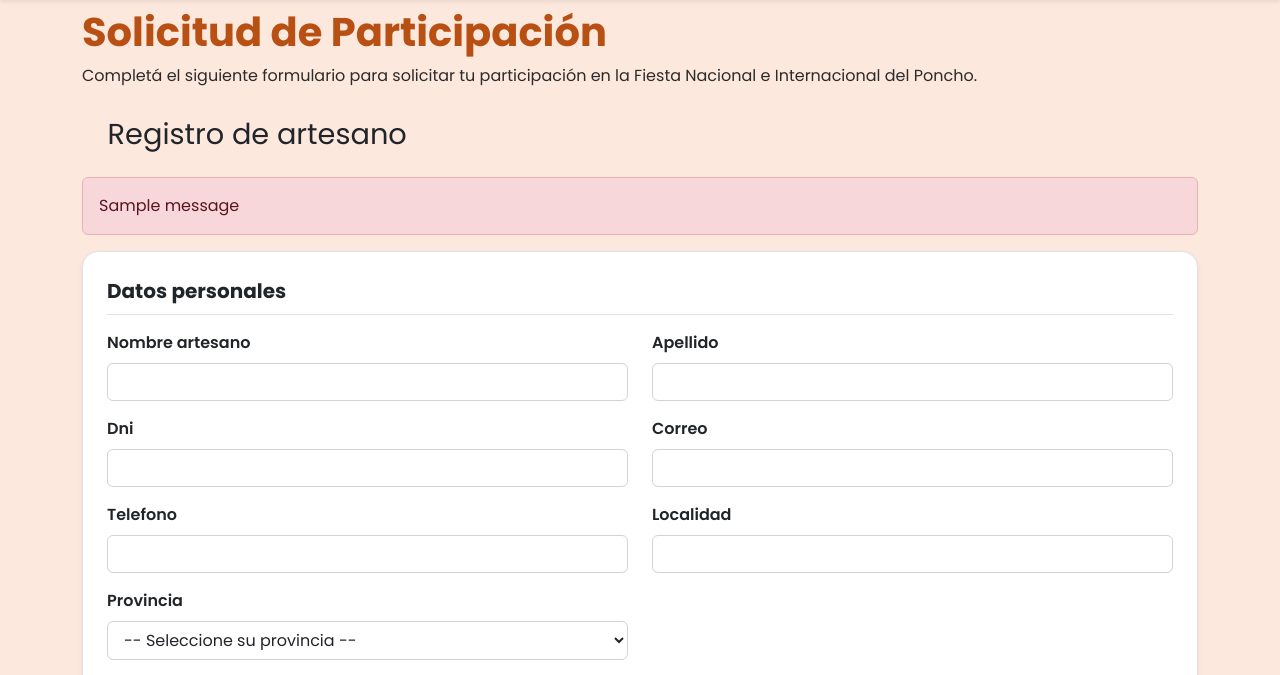
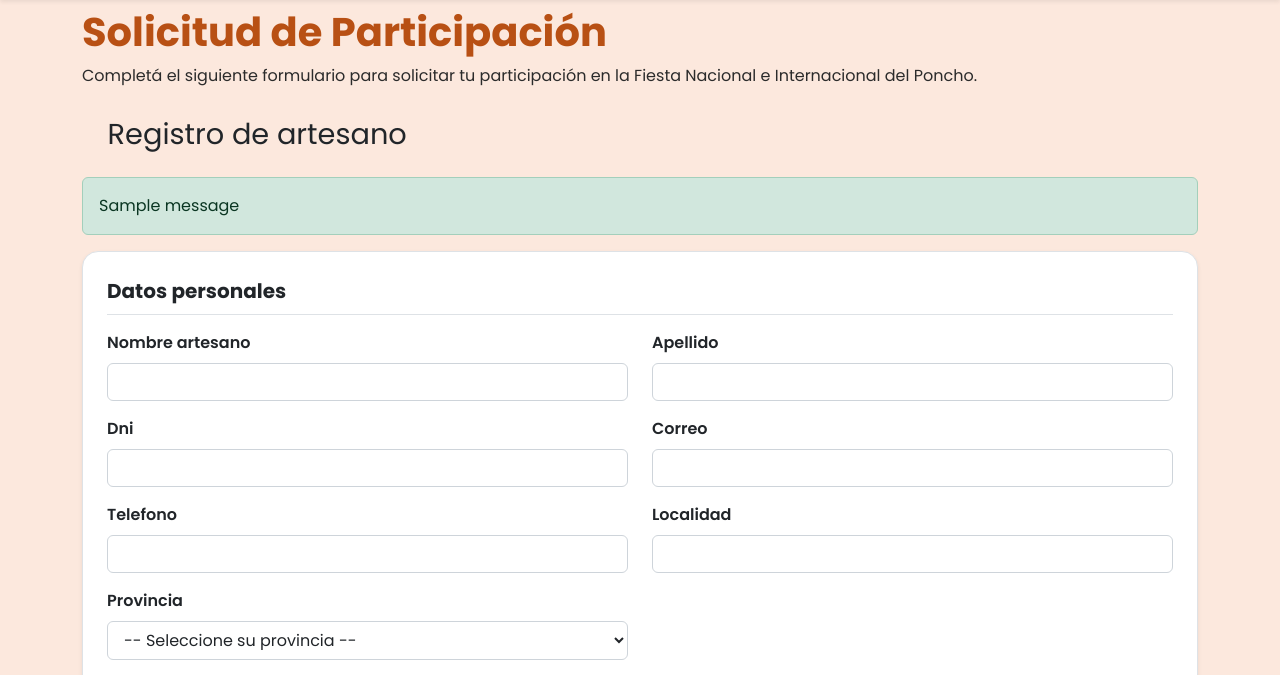
Before and after one commit to J0C4P/TPLaboratorio-Programacion3, a Django app: page /artesano/solicitud/ in a window 1280 px wide. Shown: the part 48-723 px from the top of the page. Run offline with Django 5.2, Linux system fonts and the light colour scheme; tables that the repository leaves empty hold one stand-in row (values such as "Sample post"); one stand-in notice (Sample message) is shown.

Commit message:
Fix elemento alerta html coloreado correctamente

```diff
--- a/Django/ponchoVirtual/ponchoVirtual/apps/artesanos/templates/Crear_art_emp.html
+++ b/Django/ponchoVirtual/ponchoVirtual/apps/artesanos/templates/Crear_art_emp.html
@@ -25,9 +25,11 @@
         <h2>Registro de artesano</h2>
         {% if messages %}
             {% for message in messages %}
-            <div class="alert alert-danger" role="alert">
-                {{ message }}
-            </div>
+                {% if message.tags == 'success' %}
+                    <div class="mb-3 alert alert-success" role="alert">{{message}}</div>
+                {% else %}
+                    <div class="mb-3 alert alert-danger" role="alert">{{message}}</div>
+                {% endif %}
             {% endfor %}
         {% endif %}
             <form action="" method="post" enctype="multipart/form-data" class="bg-white p-4 rounded-4 shadow-sm border" id="formulario" novalidate>
--- a/Django/ponchoVirtual/ponchoVirtual/apps/artesanos/templates/artesano.html
+++ b/Django/ponchoVirtual/ponchoVirtual/apps/artesanos/templates/artesano.html
@@ -38,7 +38,7 @@
     {% if messages %}
         {% for message in messages %}
             {% if message.tags == 'success' %}
-                <div class="mb-3 alert-success" role="alert">{{message}}</div>
+                <div class="mb-3 alert alert-success" role="alert">{{message}}</div>
             {% else %}
                 <div class="mb-3 alert alert-danger" role="alert">{{message}}</div>
             {% endif %}
```
